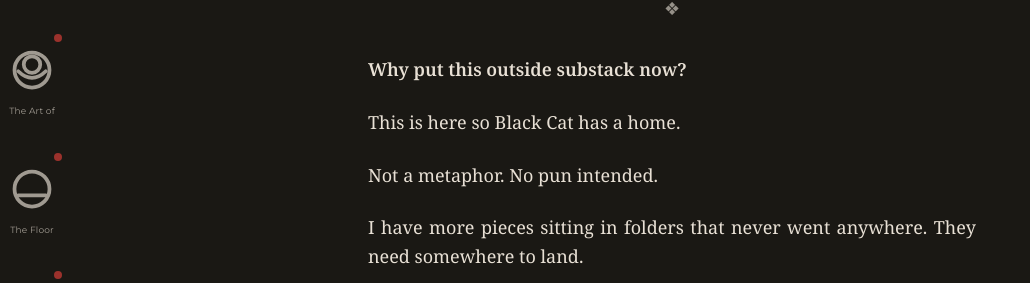
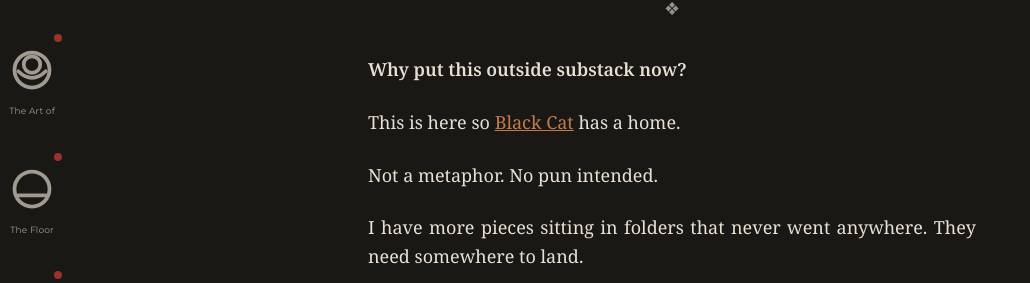
Before and after one commit to 2pix/small-things, a Jekyll site: the page built from about/index.md, in a window 1280 px wide and 900 px high, scrolled down 331 px. Shown: the part 150-433 px from the top of the window, without its empty margins (0-1030 px from the left). Built offline with Jekyll 4.4.1, drawn with Linux system fonts in a browser that asks for light colours; part of the change alters nothing that is shown.

```diff
--- a/about/index.md
+++ b/about/index.md
@@ -20,7 +20,7 @@ You are standing on it now.
 
 **Why put this outside substack now?**
 
-This is here so Black Cat has a home.
+This is here so [Black Cat]({{ '/black-cat/' | relative_url }}) has a home.
 
 Not a metaphor. No pun intended.
 
```
